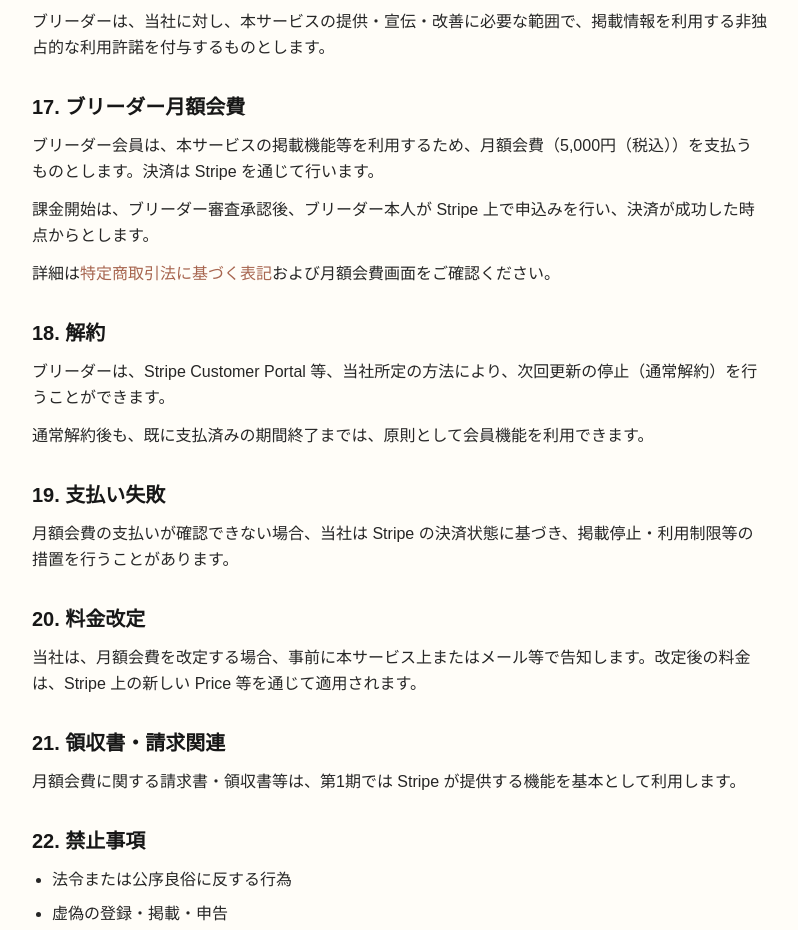
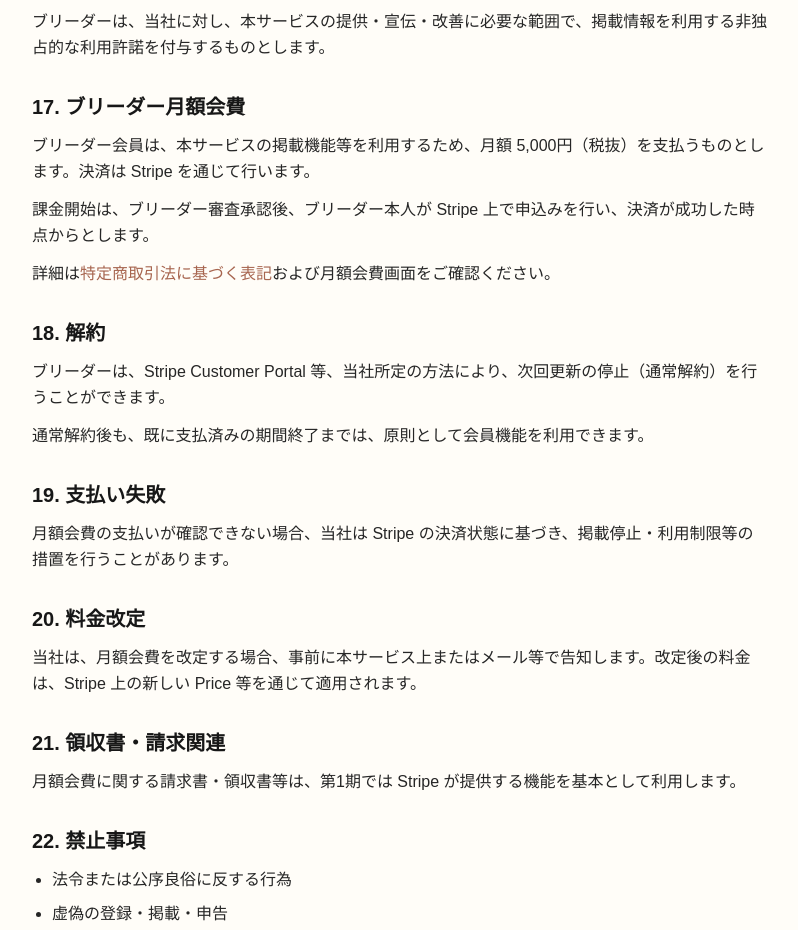
Before and after one commit to koji-isono/WithTama, a Next.js app: page /terms in a window 1280 px wide. Shown: the part 3120-4050 px from the top of the page, without its empty margins (240-1038 px from the left). Built offline with nearby package versions, Linux system fonts and the light colour scheme; no server answers.

Commit message:
fix(billing): show breeder monthly fee as tax-exclusive in UI
Align BR-13, legal pages, and terms with Stripe pricing (5,000 JPY ex-tax + 10% tax).

Co-authored-by: Cursor <cursoragent@cursor.com>

```diff
--- a/src/features/billing/billing-display.ts
+++ b/src/features/billing/billing-display.ts
@@ -24,7 +24,7 @@ export type BillingStatusPresentation = {
 };
 
 export const BILLING_PLAN_NAME = "WithTama ブリーダー会員";
-export const BILLING_PLAN_PRICE_LABEL = "月額 5,000円（税込）";
+export const BILLING_PLAN_PRICE_LABEL = "月額 5,000円（税抜）";
 export const BREEDER_BILLING_PATH = "/breeder/billing";
 
 export const BILLING_CHECKOUT_PENDING_LABEL = "月額会費のお支払いへ";
--- a/src/features/legal/components/billing-subscription-notice.tsx
+++ b/src/features/legal/components/billing-subscription-notice.tsx
@@ -1,13 +1,13 @@
 import Link from "next/link";
 
-import { BREEDER_MONTHLY_FEE_TAX_INCLUSIVE_LABEL } from "../constants";
+import { BREEDER_MONTHLY_FEE_LABEL } from "../constants";
 
 export function BillingSubscriptionNotice() {
   return (
     <div className="rounded-xl border border-[var(--border)] bg-neutral-50/80 p-4 text-sm leading-relaxed text-neutral-700">
       <p className="font-medium text-neutral-900">お支払いについて</p>
       <ul className="mt-2 space-y-1">
-        <li>{BREEDER_MONTHLY_FEE_TAX_INCLUSIVE_LABEL}</li>
+        <li>{BREEDER_MONTHLY_FEE_LABEL}</li>
         <li>毎月自動更新（解約まで継続）</li>
         <li>通常解約後も、支払済み期間終了までは原則利用可能</li>
         <li>通常解約は原則日割り返金なし</li>
--- a/src/features/legal/components/legal-notice-content.tsx
+++ b/src/features/legal/components/legal-notice-content.tsx
@@ -1,6 +1,6 @@
 import Link from "next/link";
 
-import { BREEDER_MONTHLY_FEE_TAX_INCLUSIVE_LABEL, COMPANY_INFO } from "../constants";
+import { BREEDER_MONTHLY_FEE_LABEL, COMPANY_INFO } from "../constants";
 import { LegalList, LegalParagraph, LegalSection } from "./legal-page-shell";
 
 export function LegalNoticeContent() {
@@ -29,7 +29,7 @@ export function LegalNoticeContent() {
           本ページが対象とするのは、当社がブリーダー会員に提供する「{COMPANY_INFO.serviceName}
           」の月額会員サービスです。
         </LegalParagraph>
-        <LegalParagraph>{BREEDER_MONTHLY_FEE_TAX_INCLUSIVE_LABEL}</LegalParagraph>
+        <LegalParagraph>{BREEDER_MONTHLY_FEE_LABEL}</LegalParagraph>
         <LegalParagraph>第1期における無料お試し期間はありません。</LegalParagraph>
       </LegalSection>
 
--- a/src/features/legal/components/terms-content.tsx
+++ b/src/features/legal/components/terms-content.tsx
@@ -1,6 +1,6 @@
 import Link from "next/link";
 
-import { COMPANY_INFO, LEGAL_PRIVACY_PATH } from "../constants";
+import { BREEDER_MONTHLY_FEE_LABEL, COMPANY_INFO, LEGAL_PRIVACY_PATH } from "../constants";
 import { LegalList, LegalParagraph, LegalSection } from "./legal-page-shell";
 
 export function TermsContent() {
@@ -164,7 +164,8 @@ export function TermsContent() {
 
       <LegalSection id="membership-fee" title="17. ブリーダー月額会費">
         <LegalParagraph>
-          ブリーダー会員は、本サービスの掲載機能等を利用するため、月額会費（5,000円（税込））を支払うものとします。決済は
+          ブリーダー会員は、本サービスの掲載機能等を利用するため、{BREEDER_MONTHLY_FEE_LABEL}
+          を支払うものとします。決済は
           Stripe を通じて行います。
         </LegalParagraph>
         <LegalParagraph>
--- a/src/features/legal/constants.ts
+++ b/src/features/legal/constants.ts
@@ -20,4 +20,4 @@ export const COMPANY_INFO = {
 } as const;
 
 /** Re-export billing label — single source of truth for breeder monthly fee display. */
-export { BILLING_PLAN_PRICE_LABEL as BREEDER_MONTHLY_FEE_TAX_INCLUSIVE_LABEL } from "@/features/billing/billing-display";
+export { BILLING_PLAN_PRICE_LABEL as BREEDER_MONTHLY_FEE_LABEL } from "@/features/billing/billing-display";
--- a/src/features/legal/index.ts
+++ b/src/features/legal/index.ts
@@ -1,5 +1,5 @@
 export {
-  BREEDER_MONTHLY_FEE_TAX_INCLUSIVE_LABEL,
+  BREEDER_MONTHLY_FEE_LABEL,
   COMPANY_INFO,
   LEGAL_COMPANY_PATH,
   LEGAL_DOCUMENT_LAST_UPDATED,
```
Also changed, not shown: scripts/test-legal-pages.mts, 1 other file (tests, documents, lock files or other folders).
